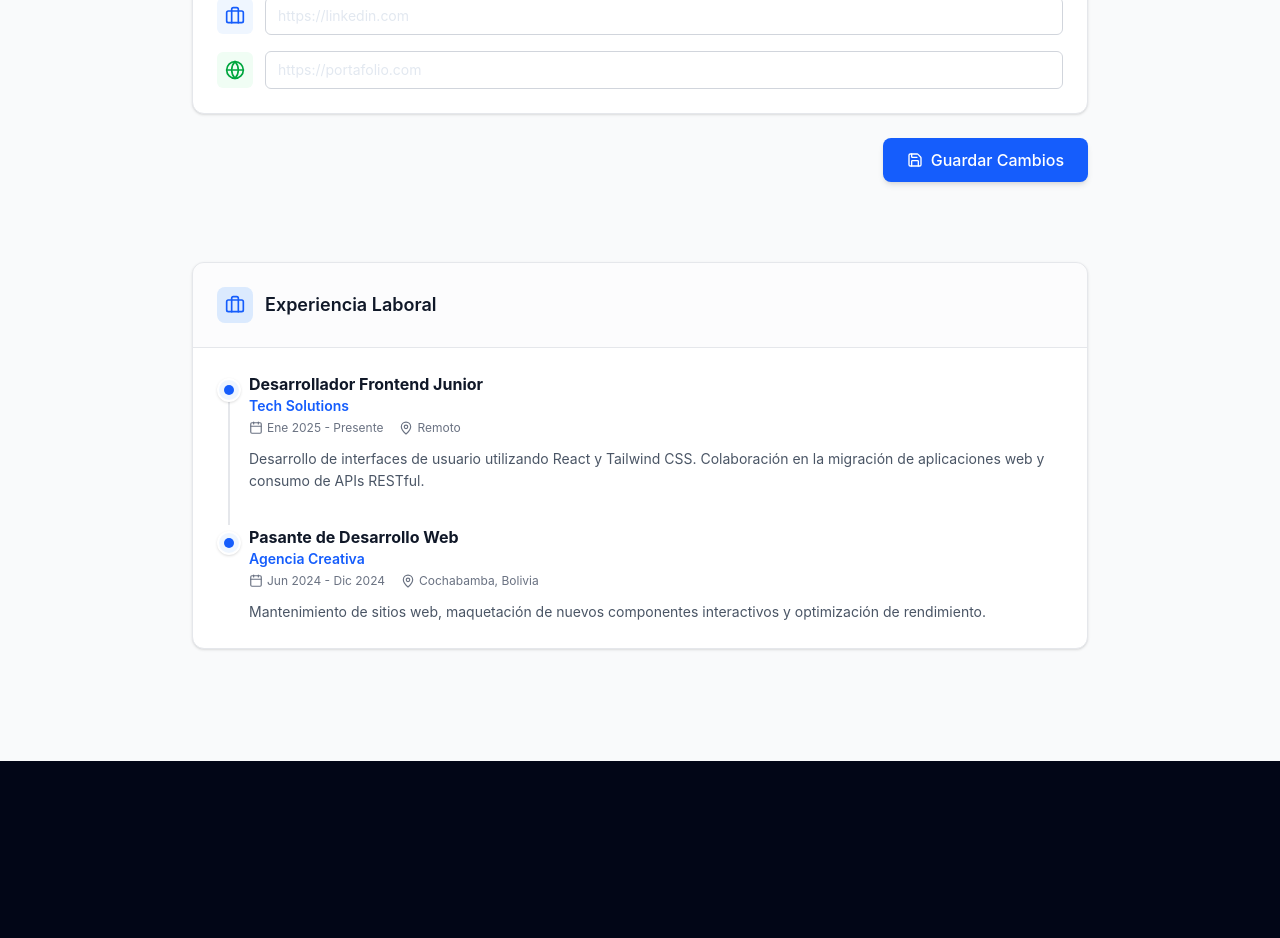
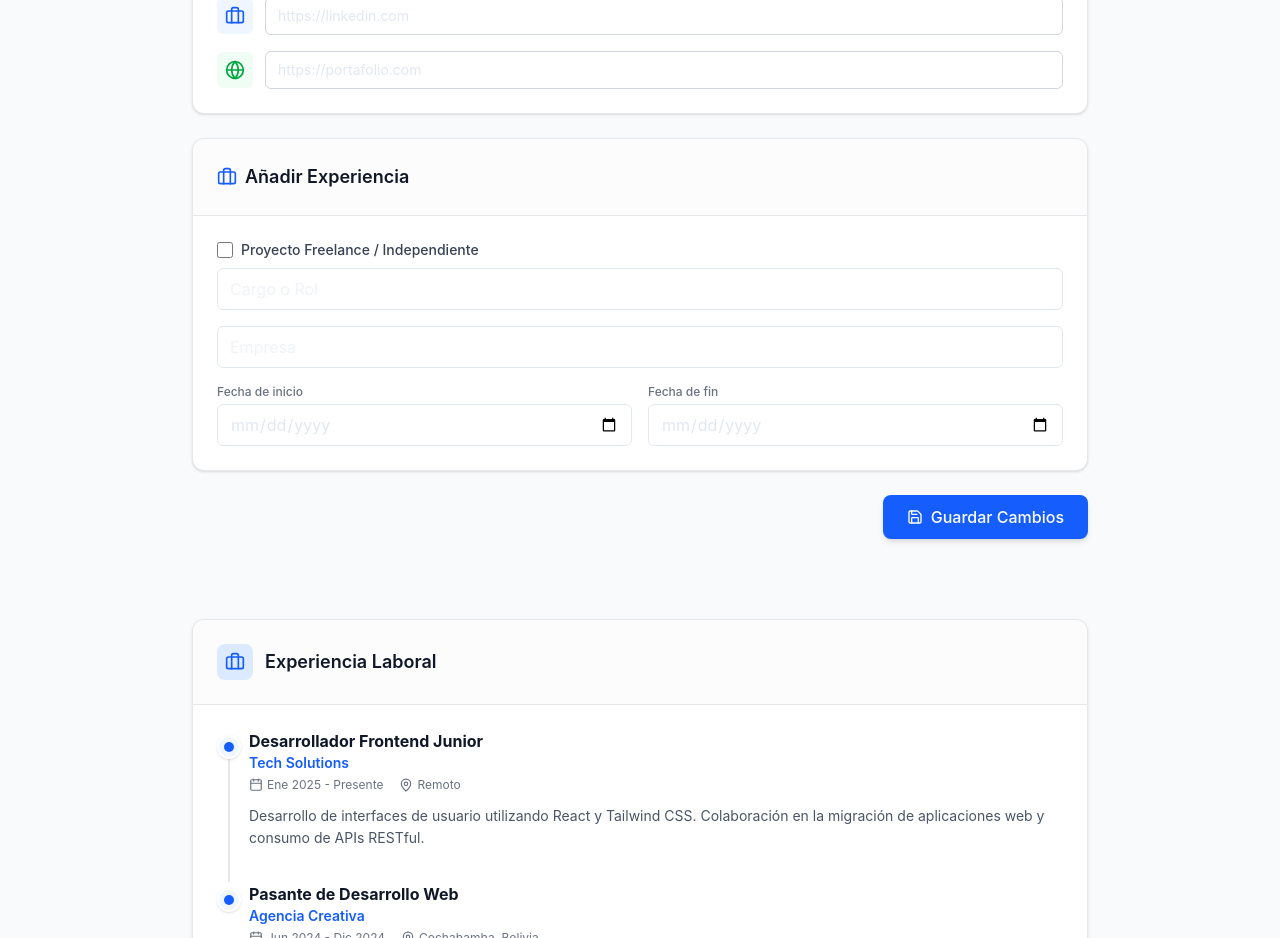
Before and after one commit to dpardo23/bytebusters-frontend, a React (Vite) app: page / in a window 1280 px wide. Shown: the part 1340-2278 px from the top of the page. Before the commit the page ends 2101 px from the top, so only its background shows below. Built offline with nearby package versions, Linux system fonts and the light colour scheme.

Commit message:
feat(experience): crear formulario laboral con opcion switch freelance

```diff
--- /dev/null
+++ b/src/components/portfolio/experience-form.tsx
@@ -0,0 +1,86 @@
+import { useState } from "react";
+import { Briefcase } from "lucide-react";
+
+interface ExperienceData {
+  role: string;
+  company: string;
+  startDate: string;
+  endDate: string;
+  isFreelance: boolean;
+}
+
+export function ExperienceForm() {
+  const [expData, setExpData] = useState<ExperienceData>({
+    role: "", company: "", startDate: "", endDate: "", isFreelance: false
+  });
+  const [error, setError] = useState<string>("");
+
+  const handleChange = (e: React.ChangeEvent<HTMLInputElement>) => {
+    const { name, value, type, checked } = e.target;
+    const newValue = type === "checkbox" ? checked : value;
+    setExpData(prev => ({ ...prev, [name]: newValue }));
+
+    if (name === "endDate" && expData.startDate) {
+      if (new Date(value) < new Date(expData.startDate)) {
+        setError("La fecha de fin no puede ser anterior al inicio.");
+      } else setError("");
+    }
+  };
+
+  return (
+    <div className="bg-white border border-gray-200 rounded-xl shadow-sm mb-6 text-left overflow-hidden">
+      <div className="p-6 border-b border-gray-200 bg-gray-50/50">
+        <h3 className="text-lg font-semibold text-gray-900 flex items-center gap-2">
+          <Briefcase className="w-5 h-5 text-blue-600" /> Añadir Experiencia
+        </h3>
+      </div>
+      <div className="p-6 space-y-4">
+        <label className="flex items-center gap-2 cursor-pointer mb-2">
+          <input
+            type="checkbox"
+            name="isFreelance"
+            checked={expData.isFreelance}
+            onChange={handleChange}
+            className="w-4 h-4 accent-blue-600"
+          />
+          <span className="text-sm text-gray-700 font-medium">Proyecto Freelance / Independiente</span>
+        </label>
+        <input
+          type="text"
+          name="role"
+          placeholder="Cargo o Rol"
+          onChange={handleChange}
+          className="w-full px-3 py-2 border rounded-md outline-none"
+        />
+        <input
+          type="text"
+          name="company"
+          placeholder="Empresa"
+          onChange={handleChange}
+          className="w-full px-3 py-2 border rounded-md outline-none"
+        />
+        <div className="flex gap-4">
+          <div className="w-full space-y-1">
+            <label className="block text-xs text-gray-500 font-medium">Fecha de inicio</label>
+            <input
+              type="date"
+              name="startDate"
+              onChange={handleChange}
+              className="w-full px-3 py-2 border rounded-md outline-none"
+            />
+          </div>
+          <div className="w-full space-y-1">
+            <label className="block text-xs text-gray-500 font-medium">Fecha de fin</label>
+            <input
+              type="date"
+              name="endDate"
+              onChange={handleChange}
+              className={`w-full px-3 py-2 border rounded-md outline-none ${error ? "border-red-500" : ""}`}
+            />
+            {error && <p className="text-xs text-red-500 mt-1">{error}</p>}
+          </div>
+        </div>
+      </div>
+    </div>
+  );
+}
--- a/src/components/portfolio/profile-edit-form.tsx
+++ b/src/components/portfolio/profile-edit-form.tsx
@@ -1,6 +1,7 @@
 import React, { useState, ChangeEvent } from "react"
 import { Camera, Save, Loader2, Code, Briefcase, Globe, FileText } from "lucide-react"
 import type { UserData } from "./hero-section"
+import { ExperienceForm } from "./experience-form"
 
 interface ProfileEditFormProps {
   initialUser: UserData;
@@ -76,15 +77,32 @@ export function ProfileEditForm({ initialUser }: ProfileEditFormProps) {
           <div className="grid gap-4">
             <div className="space-y-2">
               <label className="block text-sm font-medium text-gray-700">Nombre Completo</label>
-              <input type="text" name="name" value={formData.name} onChange={handleChange} className="w-full px-3 py-2 border rounded-md focus:ring-2 focus:ring-blue-500 outline-none" />
+              <input
+                type="text"
+                name="name"
+                value={formData.name}
+                onChange={handleChange}
+                className="w-full px-3 py-2 border rounded-md focus:ring-2 focus:ring-blue-500 outline-none"
+              />
             </div>
             <div className="space-y-2">
               <label className="block text-sm font-medium text-gray-700">Titular</label>
-              <input type="text" name="headline" value={formData.headline} onChange={handleChange} className="w-full px-3 py-2 border rounded-md focus:ring-2 focus:ring-blue-500 outline-none" />
+              <input
+                type="text"
+                name="headline"
+                value={formData.headline}
+                onChange={handleChange}
+                className="w-full px-3 py-2 border rounded-md focus:ring-2 focus:ring-blue-500 outline-none"
+              />
             </div>
             <div className="space-y-2 mt-2">
               <label className="block text-sm font-medium text-gray-700">Estado de Disponibilidad</label>
-              <select name="status" value={formData.status} onChange={handleChange} className="w-full px-3 py-2 border rounded-md focus:ring-2 focus:ring-blue-500 outline-none bg-white">
+              <select
+                name="status"
+                value={formData.status}
+                onChange={handleChange}
+                className="w-full px-3 py-2 border rounded-md focus:ring-2 focus:ring-blue-500 outline-none bg-white"
+              >
                 <option value="active">🟢 Disponible para contratar</option>
                 <option value="busy">🟠 Trabajando actualmente</option>
                 <option value="incognito">⚪ No disponible (Modo Incógnito)</option>
@@ -103,7 +121,13 @@ export function ProfileEditForm({ initialUser }: ProfileEditFormProps) {
         <div className="p-6">
           <div className="space-y-2">
             <label className="block text-sm font-medium text-gray-700">Resumen Profesional</label>
-            <textarea name="bio" value={formData.bio} onChange={handleChange} rows={5} className="w-full px-3 py-2 border border-gray-300 rounded-md focus:ring-2 focus:ring-blue-500 outline-none resize-none" />
+            <textarea
+              name="bio"
+              value={formData.bio}
+              onChange={handleChange}
+              rows={5}
+              className="w-full px-3 py-2 border border-gray-300 rounded-md focus:ring-2 focus:ring-blue-500 outline-none resize-none"
+            />
             <p className={`text-[11px] text-right font-medium ${bioCharsLeft <= 50 ? 'text-red-500' : 'text-gray-400'}`}>
               {bioCharsLeft} caracteres restantes
             </p>
@@ -120,34 +144,74 @@ export function ProfileEditForm({ initialUser }: ProfileEditFormProps) {
 
           <div>
             <div className="flex items-center gap-3">
-              <div className="p-2 bg-gray-100 rounded-md"><Code className="w-5 h-5" /></div>
-              <input type="url" name="githubUrl" value={formData.githubUrl} onChange={handleChange} placeholder="https://github.com/tu-usuario" className={`flex-1 px-3 py-2 border rounded-md focus:outline-none focus:ring-2 ${errors.githubUrl ? 'border-red-500 focus:ring-red-500' : 'border-gray-300 focus:ring-blue-500'} text-sm`} />
+              <div className="p-2 bg-gray-100 rounded-md">
+                <Code className="w-5 h-5" />
+              </div>
+              <input
+                type="url"
+                name="githubUrl"
+                value={formData.githubUrl}
+                onChange={handleChange}
+                placeholder="https://github.com/tu-usuario"
+                className={`flex-1 px-3 py-2 border rounded-md focus:outline-none focus:ring-2 ${errors.githubUrl ? 'border-red-500 focus:ring-red-500' : 'border-gray-300 focus:ring-blue-500'} text-sm`}
+              />
             </div>
-            {errors.githubUrl && <p className="text-red-500 text-[11px] mt-1 ml-12">{errors.githubUrl}</p>}
+            {errors.githubUrl && (
+              <p className="text-red-500 text-[11px] mt-1 ml-12">{errors.githubUrl}</p>
+            )}
           </div>
 
           <div>
             <div className="flex items-center gap-3">
-              <div className="p-2 bg-blue-50 rounded-md"><Briefcase className="w-5 h-5 text-blue-600" /></div>
-              <input type="url" name="linkedinUrl" value={formData.linkedinUrl} onChange={handleChange} placeholder="https://linkedin.com/in/tu-perfil" className={`flex-1 px-3 py-2 border rounded-md focus:outline-none focus:ring-2 ${errors.linkedinUrl ? 'border-red-500 focus:ring-red-500' : 'border-gray-300 focus:ring-blue-500'} text-sm`} />
+              <div className="p-2 bg-blue-50 rounded-md">
+                <Briefcase className="w-5 h-5 text-blue-600" />
+              </div>
+              <input
+                type="url"
+                name="linkedinUrl"
+                value={formData.linkedinUrl}
+                onChange={handleChange}
+                placeholder="https://linkedin.com/in/tu-perfil"
+                className={`flex-1 px-3 py-2 border rounded-md focus:outline-none focus:ring-2 ${errors.linkedinUrl ? 'border-red-500 focus:ring-red-500' : 'border-gray-300 focus:ring-blue-500'} text-sm`}
+              />
             </div>
-            {errors.linkedinUrl && <p className="text-red-500 text-[11px] mt-1 ml-12">{errors.linkedinUrl}</p>}
+            {errors.linkedinUrl && (
+              <p className="text-red-500 text-[11px] mt-1 ml-12">{errors.linkedinUrl}</p>
+            )}
           </div>
 
           <div className="flex items-center gap-3">
-            <div className="p-2 bg-green-50 rounded-md"><Globe className="w-5 h-5 text-green-600" /></div>
-            <input type="url" name="websiteUrl" value={formData.websiteUrl} onChange={handleChange} placeholder="https://tu-sitio.com" className="flex-1 px-3 py-2 border rounded-md focus:ring-2 focus:ring-blue-500 outline-none text-sm border-gray-300" />
+            <div className="p-2 bg-green-50 rounded-md">
+              <Globe className="w-5 h-5 text-green-600" />
+            </div>
+            <input
+              type="url"
+              name="websiteUrl"
+              value={formData.websiteUrl}
+              onChange={handleChange}
+              placeholder="https://tu-sitio.com"
+              className="flex-1 px-3 py-2 border rounded-md focus:ring-2 focus:ring-blue-500 outline-none text-sm border-gray-300"
+            />
           </div>
 
         </div>
       </div>
 
+      {/* SECCIÓN 4: EXPERIENCIA LABORAL */}
+      <ExperienceForm />
+
+      {/* BOTÓN GUARDAR */}
       <div className="flex justify-end">
-        <button onClick={handleSave} disabled={isLoading} className="flex items-center gap-2 px-6 py-2.5 bg-blue-600 text-white font-medium rounded-lg hover:bg-blue-700 transition-all shadow-md active:scale-95 disabled:opacity-50">
+        <button
+          onClick={handleSave}
+          disabled={isLoading}
+          className="flex items-center gap-2 px-6 py-2.5 bg-blue-600 text-white font-medium rounded-lg hover:bg-blue-700 transition-all shadow-md active:scale-95 disabled:opacity-50"
+        >
           {isLoading ? <Loader2 className="w-4 h-4 animate-spin" /> : <Save className="w-4 h-4" />}
           Guardar Cambios
         </button>
       </div>
+
     </div>
   )
 }
```
